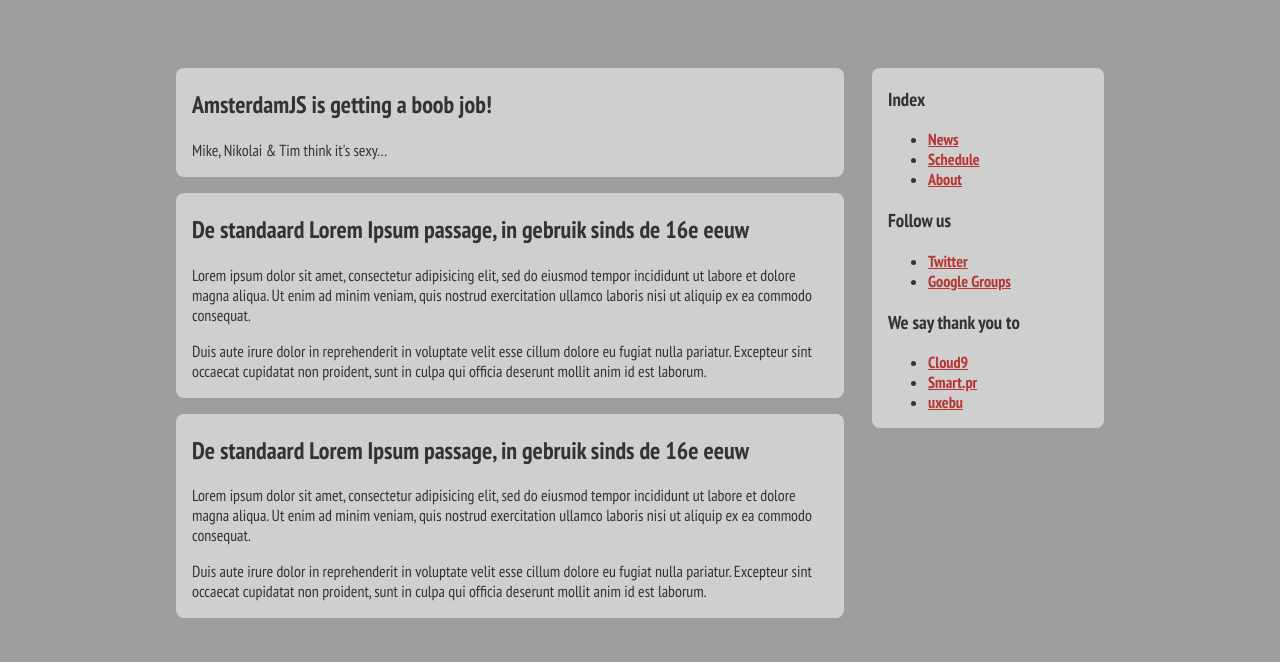
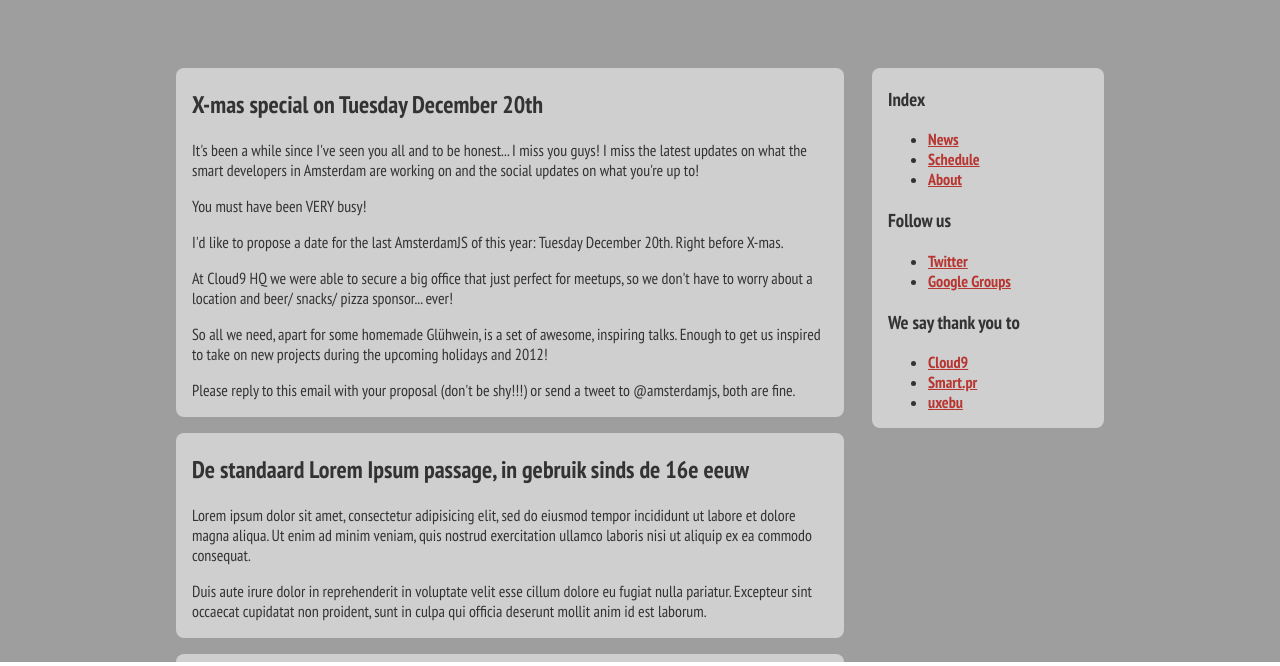
Before and after one commit to mikedeboer/amsterdamjs.com, a plain HTML site: page index.html in a window 1280 px wide. Shown: the part 138-804 px from the top of the page. Drawn offline with Linux system fonts and the light colour scheme.

Commit message:
Used some more representative mockup content

```diff
--- a/index.html
+++ b/index.html
@@ -141,8 +141,13 @@
 					</ul>
 				</aside>
 				<article>
-					<h2>AmsterdamJS is getting a boob job!</h2>
-					<p>Mike, Nikolai &amp; Tim think it's sexy&hellip;</p>
+					<h2>X-mas special on Tuesday December 20th</h2>
+					<p>It's been a while since I've seen you all and to be honest... I miss you guys! I miss the latest updates on what the smart developers in Amsterdam are working on and the social updates on what you're up to!</p>
+					<p>You must have been VERY busy!</p>
+					<p>I'd like to propose a date for the last AmsterdamJS of this year: Tuesday December 20th. Right before X-mas.</p>
+					<p>At Cloud9 HQ we were able to secure a big office that just perfect for meetups, so we don't have to worry about a location and beer/ snacks/ pizza sponsor... ever!</p>
+					<p>So all we need, apart for some homemade Glühwein, is a set of awesome, inspiring talks. Enough to get us inspired to take on new projects during the upcoming holidays and 2012!</p>
+					<p>Please reply to this email with your proposal (don't be shy!!!) or send a tweet to @amsterdamjs, both are fine.</p>
 				</article>
 				<article>
 					<h2>De standaard Lorem Ipsum passage, in gebruik sinds de 16e eeuw</h2>
```
